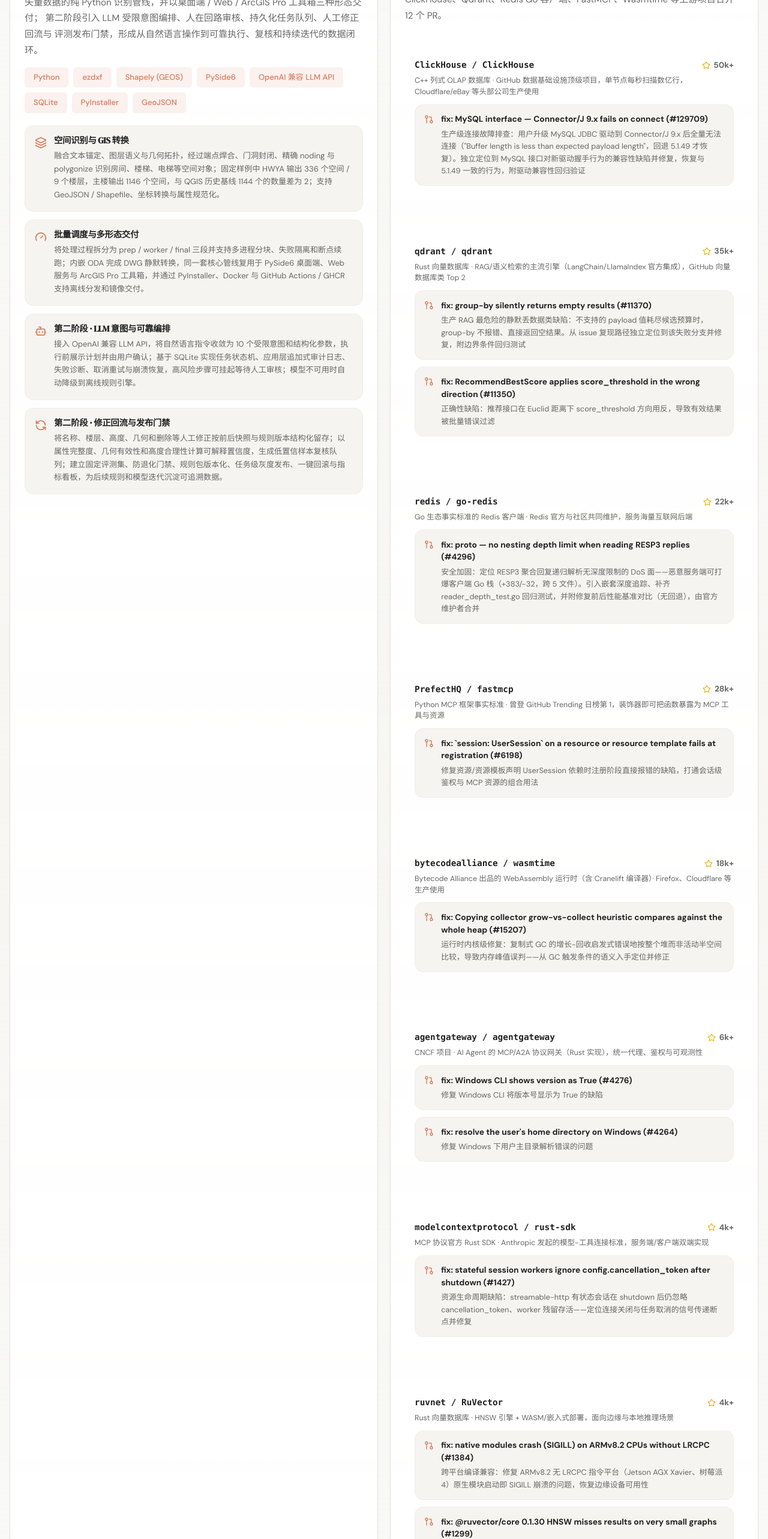
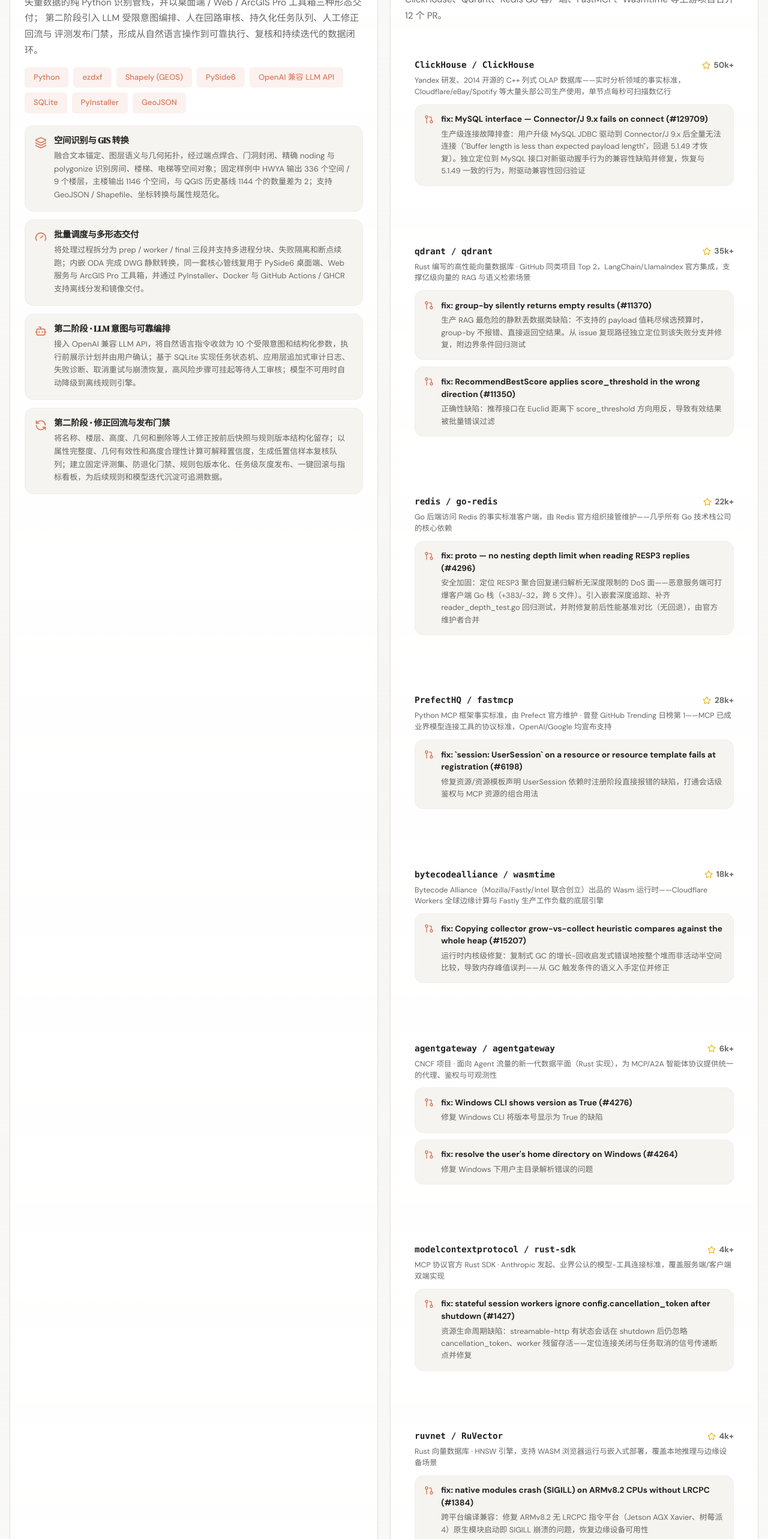
Before and after one commit to wangshun-china/interview-web, a Vue app: page / in a window 1280 px wide. Shown: the part 1100-3666 px from the top of the page at 60% size. Built offline with nearby package versions, Linux system fonts and the light colour scheme.

Commit message:
resume: weightier repo descriptions — ecosystem status, users, scale

```diff
--- a/src/components/OpenSourceCard.vue
+++ b/src/components/OpenSourceCard.vue
@@ -71,7 +71,7 @@ const repos = [
     name: 'ClickHouse / ClickHouse',
     url: 'https://github.com/ClickHouse/ClickHouse',
     stars: '50k+',
-    desc: 'C++ 列式 OLAP 数据库 · GitHub 数据基础设施顶级项目，单节点每秒扫描数亿行，Cloudflare/eBay 等头部公司生产使用',
+    desc: 'Yandex 研发、2014 开源的 C++ 列式 OLAP 数据库——实时分析领域的事实标准，Cloudflare/eBay/Spotify 等大量头部公司生产使用，单节点每秒可扫描数亿行',
     prs: [
       {
         title: 'fix: MySQL interface — Connector/J 9.x fails on connect (#129709)',
@@ -84,7 +84,7 @@ const repos = [
     name: 'qdrant / qdrant',
     url: 'https://github.com/qdrant/qdrant',
     stars: '35k+',
-    desc: 'Rust 向量数据库 · RAG/语义检索的主流引擎（LangChain/LlamaIndex 官方集成），GitHub 向量数据库类 Top 2',
+    desc: 'Rust 编写的高性能向量数据库 · GitHub 同类项目 Top 2，LangChain/LlamaIndex 官方集成，支撑亿级向量的 RAG 与语义检索场景',
     prs: [
       {
         title: 'fix: group-by silently returns empty results (#11370)',
@@ -102,7 +102,7 @@ const repos = [
     name: 'redis / go-redis',
     url: 'https://github.com/redis/go-redis',
     stars: '22k+',
-    desc: 'Go 生态事实标准的 Redis 客户端 · Redis 官方与社区共同维护，服务海量互联网后端',
+    desc: 'Go 后端访问 Redis 的事实标准客户端，由 Redis 官方组织接管维护——几乎所有 Go 技术栈公司的核心依赖',
     prs: [
       {
         title: 'fix: proto — no nesting depth limit when reading RESP3 replies (#4296)',
@@ -115,7 +115,7 @@ const repos = [
     name: 'PrefectHQ / fastmcp',
     url: 'https://github.com/PrefectHQ/fastmcp',
     stars: '28k+',
-    desc: 'Python MCP 框架事实标准 · 曾登 GitHub Trending 日榜第 1，装饰器即可把函数暴露为 MCP 工具与资源',
+    desc: 'Python MCP 框架事实标准，由 Prefect 官方维护 · 曾登 GitHub Trending 日榜第 1——MCP 已成业界模型连接工具的协议标准，OpenAI/Google 均宣布支持',
     prs: [
       {
         title: 'fix: `session: UserSession` on a resource or resource template fails at registration (#6198)',
@@ -128,7 +128,7 @@ const repos = [
     name: 'bytecodealliance / wasmtime',
     url: 'https://github.com/bytecodealliance/wasmtime',
     stars: '18k+',
-    desc: 'Bytecode Alliance 出品的 WebAssembly 运行时（含 Cranelift 编译器）· Firefox、Cloudflare 等生产使用',
+    desc: 'Bytecode Alliance（Mozilla/Fastly/Intel 联合创立）出品的 Wasm 运行时——Cloudflare Workers 全球边缘计算与 Fastly 生产工作负载的底层引擎',
     prs: [
       {
         title: 'fix: Copying collector grow-vs-collect heuristic compares against the whole heap (#15207)',
@@ -141,7 +141,7 @@ const repos = [
     name: 'agentgateway / agentgateway',
     url: 'https://github.com/agentgateway/agentgateway',
     stars: '6k+',
-    desc: 'CNCF 项目 · AI Agent 的 MCP/A2A 协议网关（Rust 实现），统一代理、鉴权与可观测性',
+    desc: 'CNCF 项目 · 面向 Agent 流量的新一代数据平面（Rust 实现），为 MCP/A2A 智能体协议提供统一的代理、鉴权与可观测性',
     prs: [
       {
         title: 'fix: Windows CLI shows version as True (#4276)',
@@ -159,7 +159,7 @@ const repos = [
     name: 'modelcontextprotocol / rust-sdk',
     url: 'https://github.com/modelcontextprotocol/rust-sdk',
     stars: '4k+',
-    desc: 'MCP 协议官方 Rust SDK · Anthropic 发起的模型-工具连接标准，服务端/客户端双端实现',
+    desc: 'MCP 协议官方 Rust SDK · Anthropic 发起、业界公认的模型-工具连接标准，覆盖服务端/客户端双端实现',
     prs: [
       {
         title: 'fix: stateful session workers ignore config.cancellation_token after shutdown (#1427)',
@@ -172,7 +172,7 @@ const repos = [
     name: 'ruvnet / RuVector',
     url: 'https://github.com/ruvnet/RuVector',
     stars: '4k+',
-    desc: 'Rust 向量数据库 · HNSW 引擎 + WASM/嵌入式部署，面向边缘与本地推理场景',
+    desc: 'Rust 向量数据库 · HNSW 引擎，支持 WASM 浏览器运行与嵌入式部署，覆盖本地推理与边缘设备场景',
     prs: [
       {
         title: 'fix: native modules crash (SIGILL) on ARMv8.2 CPUs without LRCPC (#1384)',
@@ -190,7 +190,7 @@ const repos = [
     name: 'pydantic / pydantic-ai-harness',
     url: 'https://github.com/pydantic/pydantic-ai-harness',
     stars: '900+',
-    desc: 'Pydantic AI 官方 Agent Harness 子项目 · 工具输出摘要、限额与事件流的演进主场',
+    desc: 'Pydantic（下载量亿级的校验库）官方 Agent Harness 子项目 · 承载工具输出摘要、限额与事件流的演进',
     prs: [
       {
         title: 'Warn on the deprecated single-key get/add of spend stores (#747)',
```
